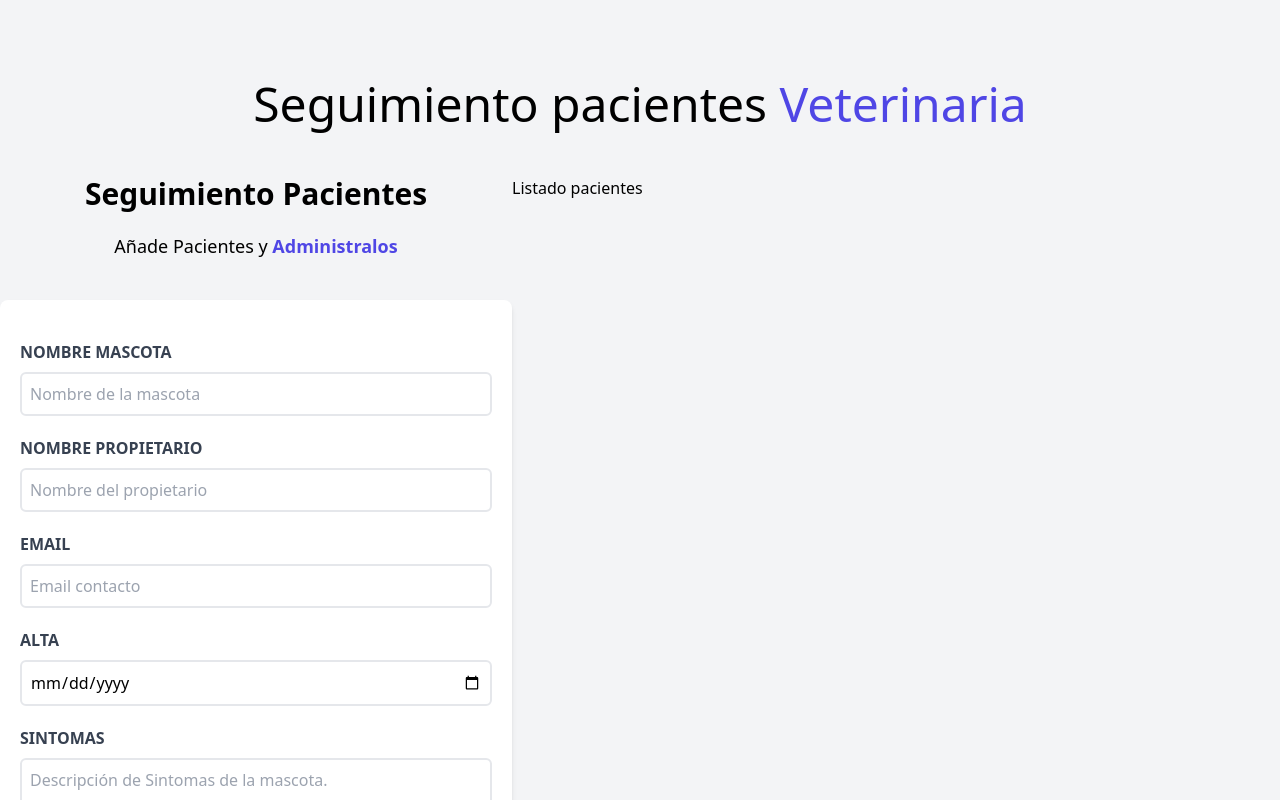
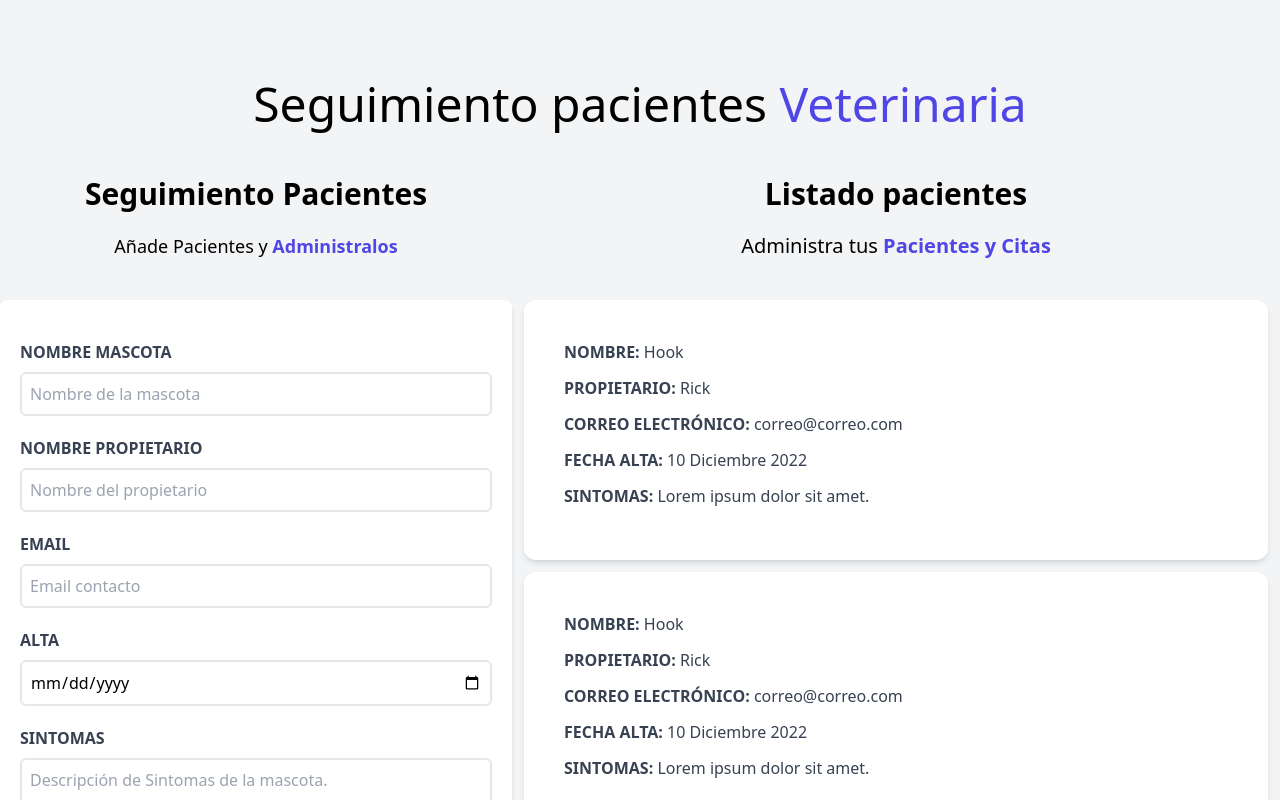
Before and after one commit to ricardormeza/citas-pacientes, a React (Vite) app: page / in a window 1280 px wide. Shown: the top 800 px of the page. Built offline with nearby package versions, Linux system fonts and the light colour scheme.

Commit message:
💄 listado pacientes

```diff
--- a/src/components/ListadoPacientes.jsx
+++ b/src/components/ListadoPacientes.jsx
@@ -1,9 +1,19 @@
 import React from 'react'
+import Paciente from './Paciente'
 
 const ListadoPacientes = () => {
     return (
-        <div className='w-1/2 lg:w-3/5'>
-            <h2>Listado pacientes</h2>
+        <div className='md:w-1/2 lg:w-3/5 md:h-screen overflow-y-scroll'>
+            <h2 className='font-black text-3xl text-center'>Listado pacientes</h2>
+            <p className='text-xl mt-5 mb-10 text-center'>
+                Administra tus {''}
+                <span className='text-indigo-600 font-bold'>Pacientes y Citas</span>
+            </p>
+
+            <Paciente/>
+            <Paciente/>
+            <Paciente/>
+            <Paciente/>
         </div>
     )
 }
--- /dev/null
+++ b/src/components/Paciente.jsx
@@ -0,0 +1,30 @@
+import React from 'react'
+
+const Paciente = () => {
+  return (
+    <div className='m-3 bg-white shadow-md p-10 rounded-xl'>
+                {/* NOMBRE DE MASCOTA */}
+                <p className='font-bold mb-3 text-gray-700 uppercase'>Nombre:{' '}
+                    <span className='font-normal normal-case'>Hook</span>
+                </p>
+                {/* NOMBRE DE PROPIETARIO */}
+                <p className='font-bold mb-3 text-gray-700 uppercase'>PROPIETARIO:{' '}
+                    <span className='font-normal normal-case'>Rick</span>
+                </p>
+                {/* EMAIL */}
+                <p className='font-bold mb-3 text-gray-700 uppercase'>Correo electrónico:{' '}
+                    <span className='font-normal normal-case'>correo@correo.com</span>
+                </p>
+                {/* FECHA ALTA */}
+                <p className='font-bold mb-3 text-gray-700 uppercase'>Fecha Alta:{' '}
+                    <span className='font-normal normal-case'>10 Diciembre 2022</span>
+                </p>
+                {/* SINTOMAS */}
+                <p className='font-bold mb-3 text-gray-700 uppercase'>Sintomas:{' '}
+                    <span className='font-normal normal-case'>Lorem ipsum dolor sit amet.</span>
+                </p>
+    </div>
+  )
+}
+
+export default Paciente
```
